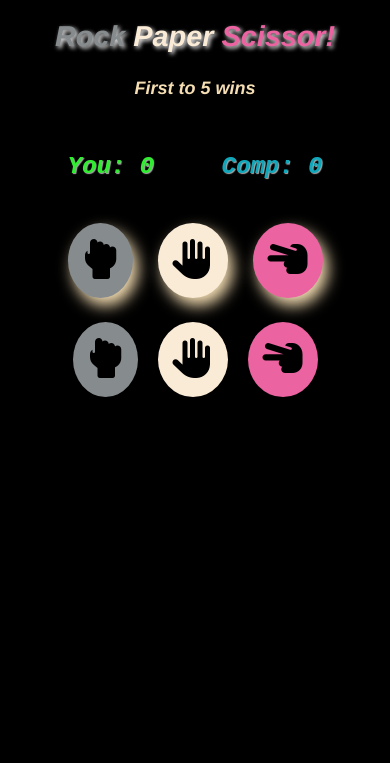
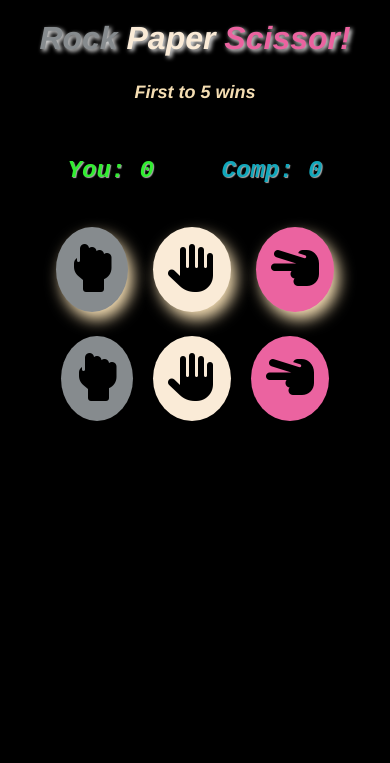
Before and after one commit to pinkmoon25/rockPaperScissors_js, a plain HTML site: page index.html in a window 390 px wide. Shown: the top 763 px of the page. Drawn offline with Linux system fonts and the light colour scheme.

```diff
--- a/style.css
+++ b/style.css
@@ -210,10 +210,10 @@
         font-size: 1rem;
     }
     h1{
-        font-size: 1.8rem;
+        font-size: 2rem;
     }
     button{
-        font-size: 2.5rem;
+        font-size: 3rem;
     }
     .score{
         font-size:1.5rem;
```
